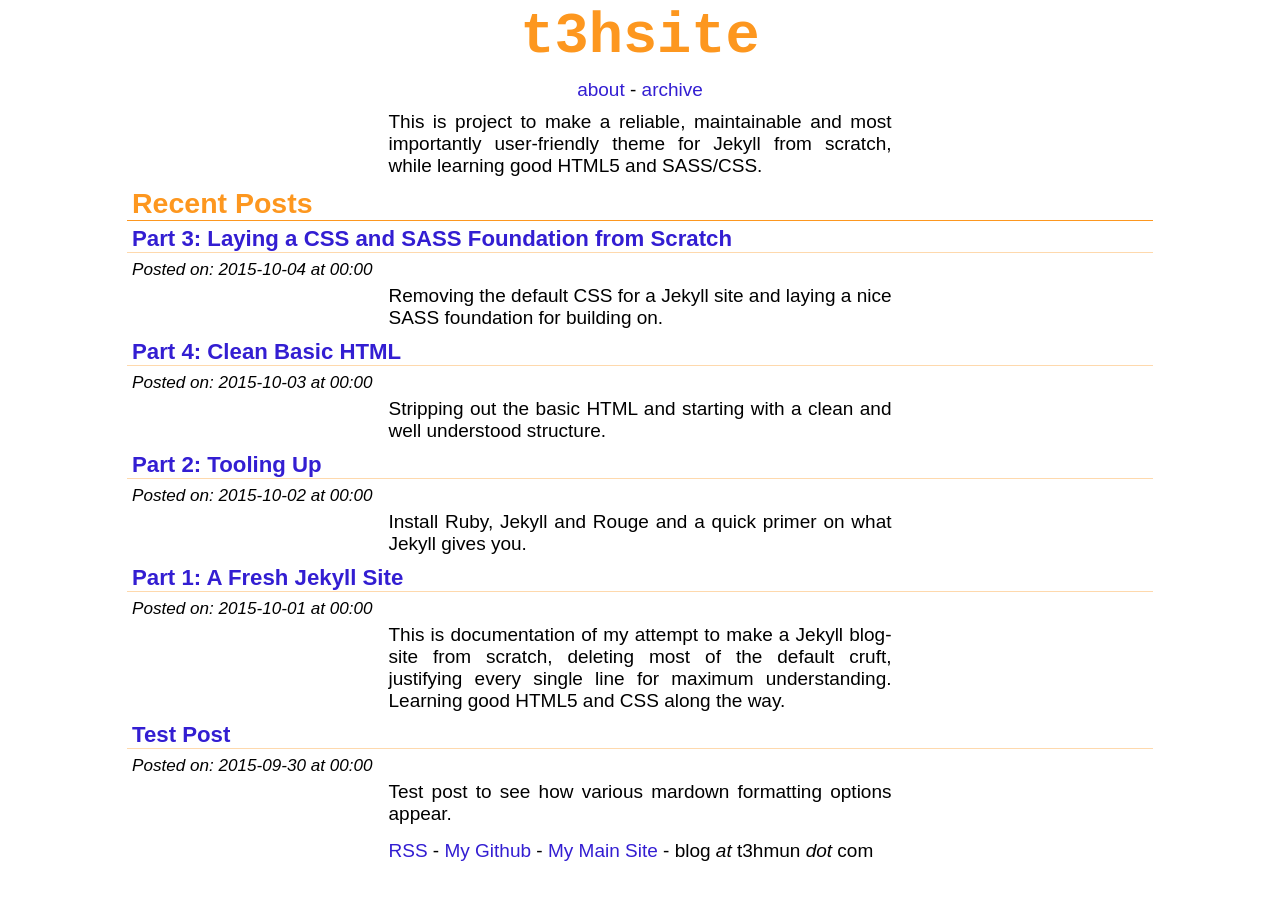
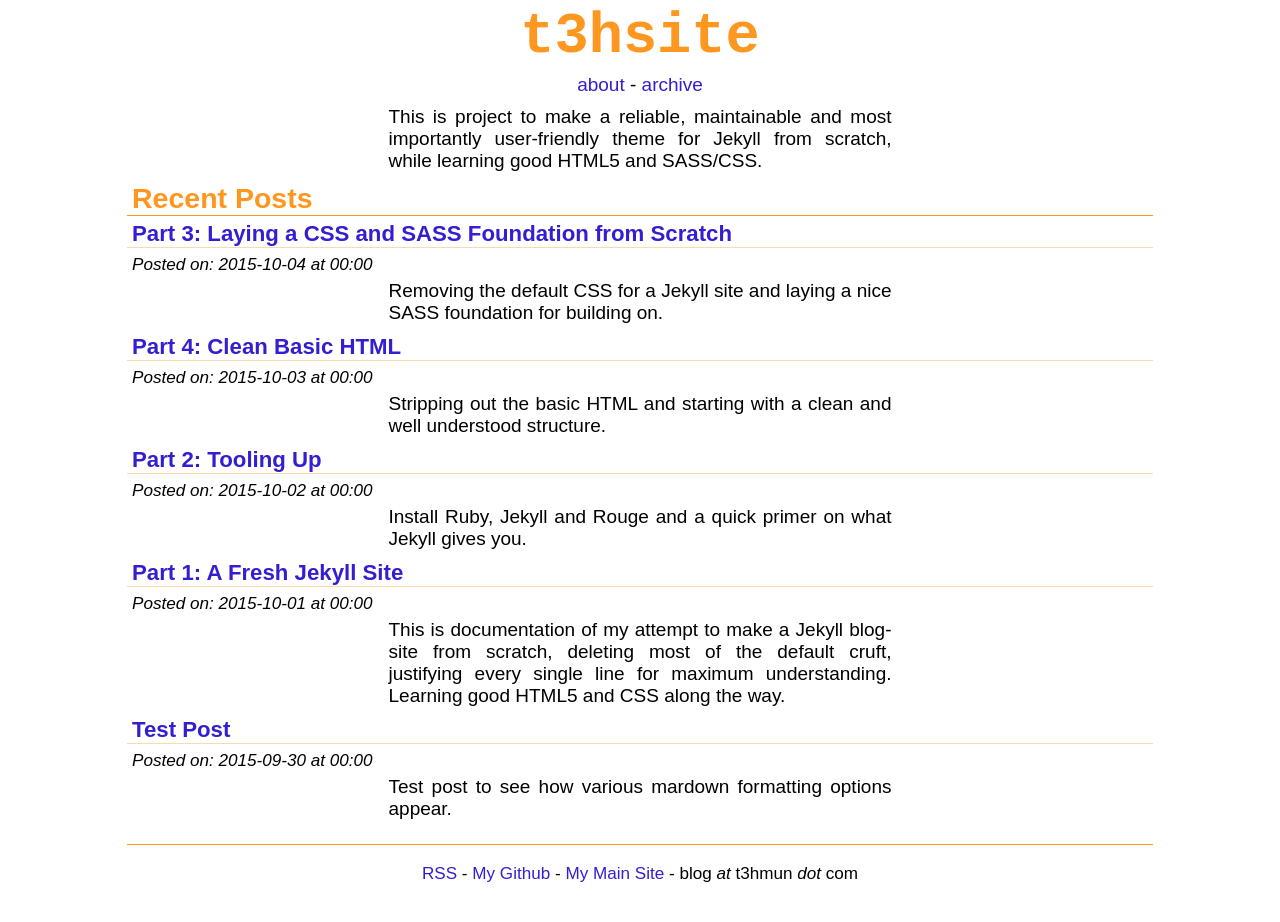
Before and after one commit to t3hmun/t3hsite, a Jekyll site: the page built from index.html, in a window 1280 px wide. Built offline with Jekyll 4.4.1, drawn with Linux system fonts in a browser that asks for light colours; before the commit the page ends 900 px from its top, so only the background shows below that.

Commit message:
Tweaked the divs.

```diff
--- a/_layouts/base.html
+++ b/_layouts/base.html
@@ -49,7 +49,7 @@
     -->
     <footer>
       <div class="site-footer">
-        <p>
+
         <a href="{{ "/feed.xml" | prepend: site.baseurl | prepend: site.url }}">RSS</a>
         -
         <a href="github.com/t3hmun">My Github</a>
@@ -57,7 +57,7 @@
         <a href="t3hmun.github.io">My Main Site</a>
         -
         blog <em>at</em> t3hmun <em>dot</em> com
-        </p>
+
       </div>
     </footer>
   </body>
--- a/_sass/_style.scss
+++ b/_sass/_style.scss
@@ -211,6 +211,7 @@
     text-align: center;
     font-size: 3 * $base;
     font-family: monospace;
+    padding: $big-gutter;
 }
 
 // Header 2 is the highest title for content (ie not the masthead).
@@ -283,24 +284,33 @@
 
 
 .site-nav {
+    // Centre, restrict within content area, pad like everything else.
     text-align: center;
-
     max-width: $content-width;
-    padding: $base-gutter;
-
+    padding: 0 $base-gutter;
+    margin: $base-gutter 0;
 }
 
 .site-footer {
+    // Centre, restrict within content area.
     text-align: center;
-
     max-width: $content-width;
-    padding: $base-gutter;
-
+    // Use a large vertical gutter to set it apart.
+    padding: $big-gutter $base-gutter;
+    margin: $big-gutter 0;
+    // Smaller font size for non-main-content information.
+    font-size: $small-font-size;
+    // A line to separate the footer from the main body.
+    border-top: solid $site-footer-top-border $highlight-colour;
 }
 
 .date-time-footer {
+    // Small italic text, this is extra info that can be ignored.
     font-style: italic;
+    font-size: $small-font-size;
+    // Restrict to content wodth, lines up with heading.
     max-width: $content-width;
+    // Base margin, no pad since its small sandwiched between things.
     margin: $base-gutter;
-    font-size: $small-font-size;
+    padding: 0;
 }
--- a/css/main.scss
+++ b/css/main.scss
@@ -19,6 +19,7 @@
 
 //The basic gutter is fixed. It works with most font sizes.
 $base-gutter: 5px;
+$big-gutter: $base;
 
 // The max width for pure text content.
 // I want roughly 60 characters per line for hard reading.
@@ -52,8 +53,11 @@
 $subtle-back-colour: mix($highlight-colour, $background-colour, 10%);
 $subtle-fore-colour: mix($highlight-colour, $text-colour, 50%);
 
+
+// Some highly specific adjustments:
 $header-underline: 1px;
 $blockquote-side-line: $base/2;
+$site-footer-top-border: 1px;
 
 
 
```
Lines whose indentation alone changed are shown as unchanged.
